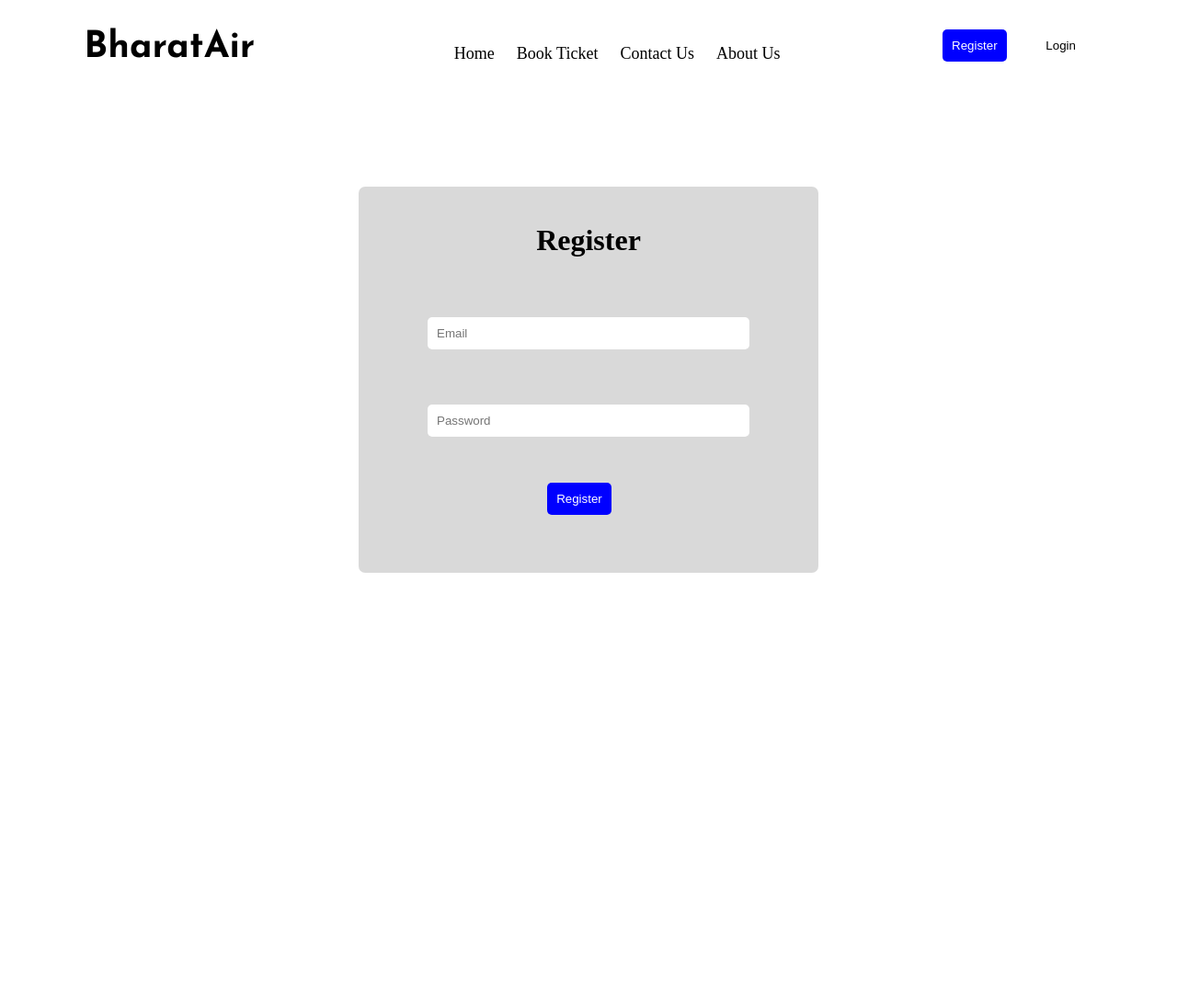
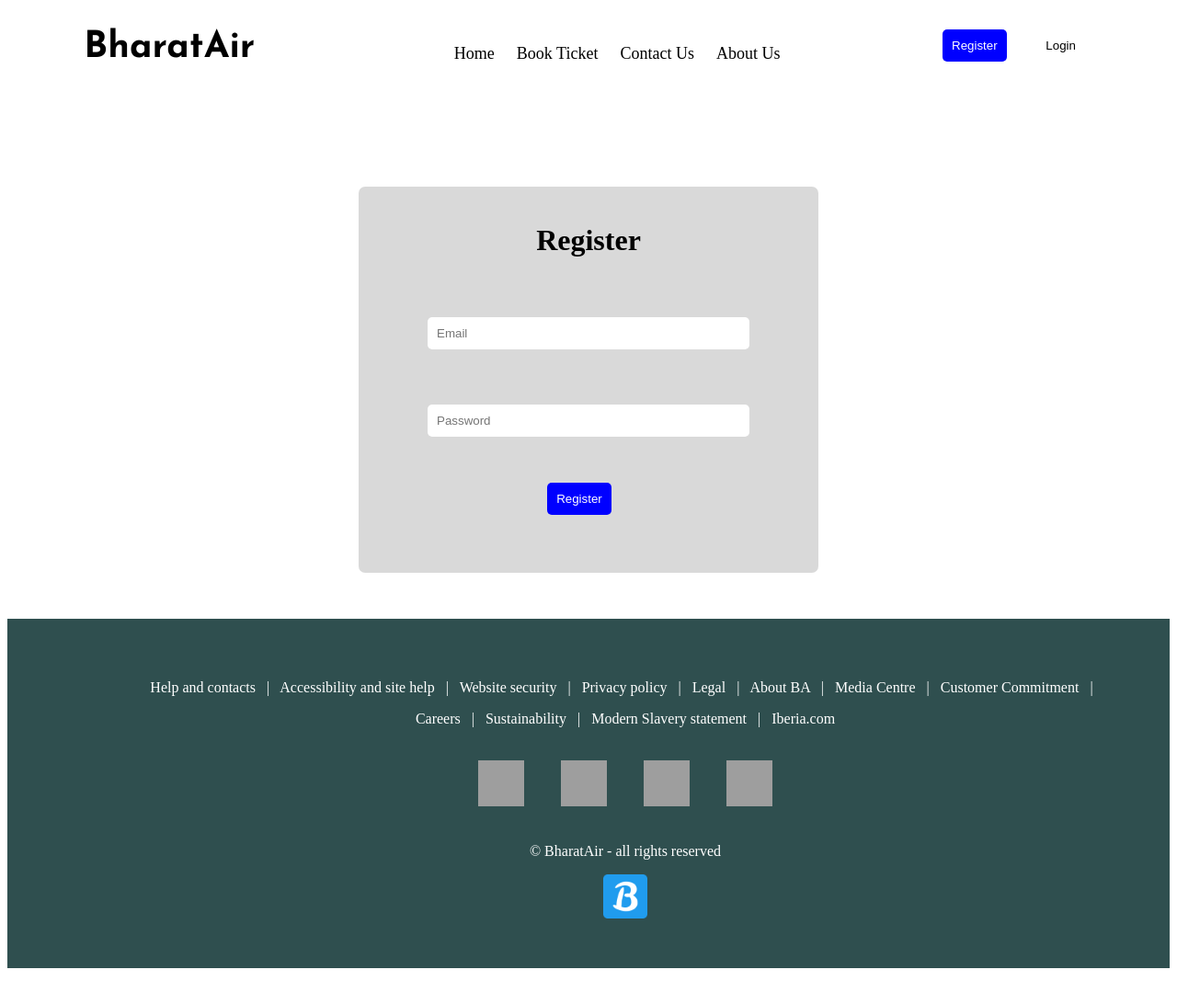
Before and after one commit to say-het/BharatAir, a plain HTML site: page register.html in a window 1280 px wide. Shown: the whole page at 92% size. Before the commit the page ends 800 px from the top, so only its background shows below. Drawn offline with nearby package versions, Linux system fonts and the light colour scheme; grey boxes are pictures that could not be loaded.

Commit message:
Update register.html

```diff
--- a/register.html
+++ b/register.html
@@ -112,5 +112,39 @@
         </div>
       </center>
     </main>
+    <footer style="background-color: darkslategray;height: 100%;width: 100%;margin-top: 2%;">
+      <div style="margin: 50px 0 50px 0px;padding: 50px 0 50px 80px;">
+
+
+        <center>
+            <p id="footer">
+
+            <a>Help and contacts &nbsp; | &nbsp; </a>
+            <a>Accessibility and site help &nbsp; | &nbsp; </a>
+            <a>Website security &nbsp; | &nbsp; </a>
+            <a>Privacy policy &nbsp; | &nbsp; </a>
+            <a>Legal &nbsp; | &nbsp; </a>
+            <a>About BA &nbsp; | &nbsp; </a>
+            <a>Media Centre &nbsp; | &nbsp; </a>
+            <a>Customer Commitment &nbsp; | &nbsp; </a>
+          </p>
+
+          <p style="color: white;text-decoration: none;">
+            <a >Careers &nbsp; | &nbsp; </a>
+            <a >Sustainability &nbsp; | &nbsp; </a>
+            <a >Modern Slavery statement &nbsp; | &nbsp; </a>
+            <a >Iberia.com</a>
+          </p>
+          <p id="footerImg">
+            <img src="https://cdn2.iconfinder.com/data/icons/social-media-2285/512/1_Twitter_colored_svg-512.png" alt=""><img src="https://cdn2.iconfinder.com/data/icons/social-media-2285/512/1_Instagram_colored_svg_1-512.png" alt=""><img src="https://cdn2.iconfinder.com/data/icons/social-media-2285/512/1_Linkedin_unofficial_colored_svg-512.png" alt=""><img src="https://cdn2.iconfinder.com/data/icons/social-media-2285/512/1_Facebook_colored_svg_copy-512.png" alt="">
+          </p>
+          <p style="color: white;">
+            © BharatAir -  all rights reserved
+          </p>
+          <img src="favicon.png" alt="" style="cursor: pointer;" onclick="location.href='index.html'">
+        </center>
+
+      </div>
+    </footer>
   </body>
 </html>
```
